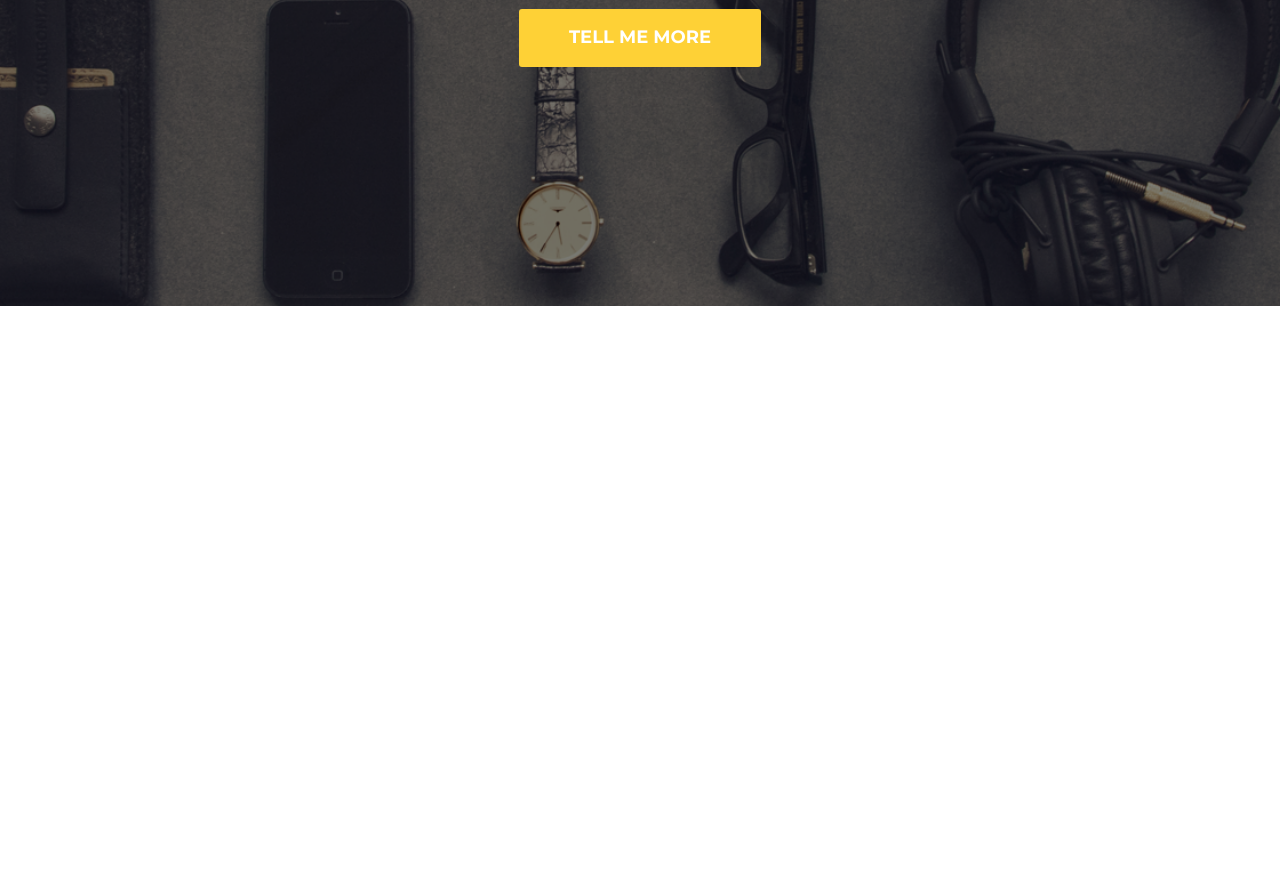
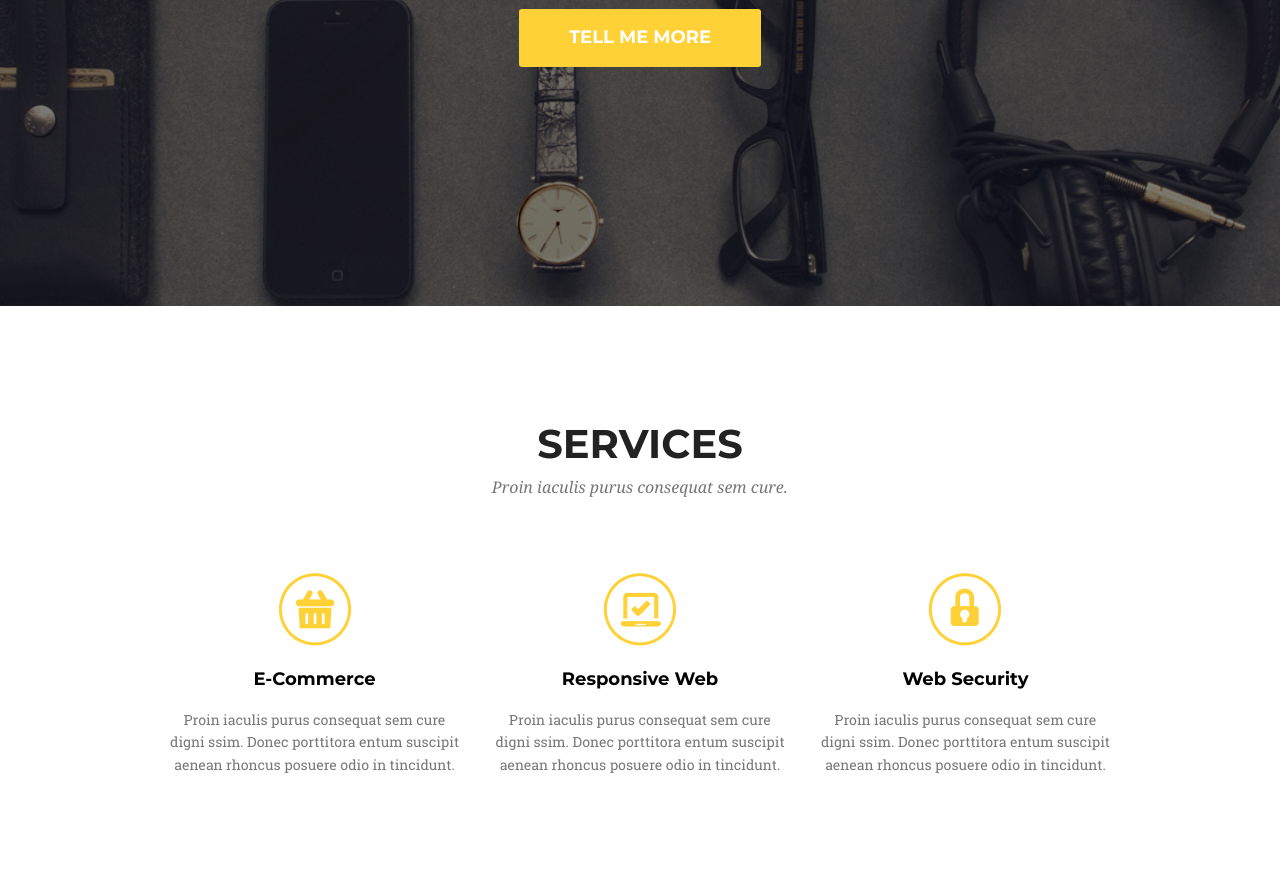
Before and after one commit to omarovfrontend/golden-layout, a plain HTML site: page index.html in a window 1280 px wide. Shown: the part 494-1390 px from the top of the page. Before the commit the page ends 800 px from the top, so only its background shows below. Drawn offline with Linux system fonts and the light colour scheme.

Commit message:
сверстал секцию - SERVICES

```diff
--- a/index.html
+++ b/index.html
@@ -36,5 +36,44 @@
         </div>
     </div>
 
+    <section class="section">
+        <div class="container">
+            <div class="section__header">
+                <h2 class="section__title">Services</h2>
+                <p class="section__text">Proin iaculis purus consequat sem cure.</p>
+            </div>
+
+            <div class="services">
+                <div class="services__item">
+                    <img src="./img/icon_1.png" class="services__icon" alt="E-Commerce">
+                    <div class="services__title">E-Commerce</div>
+                    <p class="services__text">
+                        Proin iaculis purus consequat sem cure
+                        digni ssim. Donec porttitora entum suscipit
+                        aenean rhoncus posuere odio in tincidunt.
+                    </p>
+                </div>
+                <div class="services__item">
+                    <img src="./img/icon_2.png" class="services__icon" alt="Responsive Web">
+                    <div class="services__title">Responsive Web</div>
+                    <p class="services__text">
+                        Proin iaculis purus consequat sem cure
+                        digni ssim. Donec porttitora entum suscipit
+                        aenean rhoncus posuere odio in tincidunt.
+                    </p>
+                </div>
+                <div class="services__item">
+                    <img src="./img/icon_3.png" class="services__icon" alt="Web Security">
+                    <div class="services__title">Web Security</div>
+                    <p class="services__text">
+                        Proin iaculis purus consequat sem cure
+                        digni ssim. Donec porttitora entum suscipit
+                        aenean rhoncus posuere odio in tincidunt.
+                    </p>
+                </div>
+            </div>
+        </div>
+    </section>
+
 </body>
 </html>
--- a/style.css
+++ b/style.css
@@ -38,6 +38,10 @@
     font-style: normal;
 }
 
+:root {
+    --section__title-color: #222;
+    --section__text-color: #777;
+}
 
 * {
     padding: 0;
@@ -48,7 +52,6 @@
 body {
     font-family: 'Montserrat', sans-serif;
     font-size: 15px;
-    color: #777;
 }
 
 .header {
@@ -63,7 +66,7 @@ body {
 
 .container {
     width: 100%;
-    max-width: 940px;
+    max-width: 960px;
     margin-right: auto;
     margin-left: auto;
     padding: 0 10px;
@@ -157,3 +160,63 @@ body {
 .intro__btn:hover {
     background-color: #d1a505;
 }
+
+            /* section */
+.section {
+    padding-top: 120px;
+    padding-bottom: 120px;
+}
+
+.section__header {
+    display: flex;
+    justify-content: center;
+    flex-direction: column;
+    align-items: center;
+    margin-bottom: 75px;
+}
+
+.section__title {
+    font-size: 40px;
+    color: var(--section__title-color);
+    text-transform: uppercase;
+    margin-bottom: 10px;
+}
+
+.section__text {
+    font-family: 'DroidSerif', sans-serif;
+    font-size: 16px;
+    color: var(--section__text-color);
+}
+
+.services {
+    display: flex;
+    justify-content: space-between;
+}
+
+.services__item {
+    width: 30.75%;
+    display: flex;
+    flex-direction: column;
+    align-items: center;
+    flex-wrap: wrap;
+    justify-content: center;
+}
+
+.services__icon {
+    margin-bottom: 25px;
+    display: block;
+}
+
+.services__title {
+    font-size: 18px;
+    font-weight: bold;
+    margin-bottom: 20px;
+}
+
+.services__text {
+    font-family: 'RobotoSlab', sans-serif;
+    font-size: 14px;
+    text-align: center;
+    color: #777;
+    line-height: 1.6;
+}
```
Also changed, not shown: img/icon_1.png (added), img/icon_2.png (added), img/icon_3.png (added).
